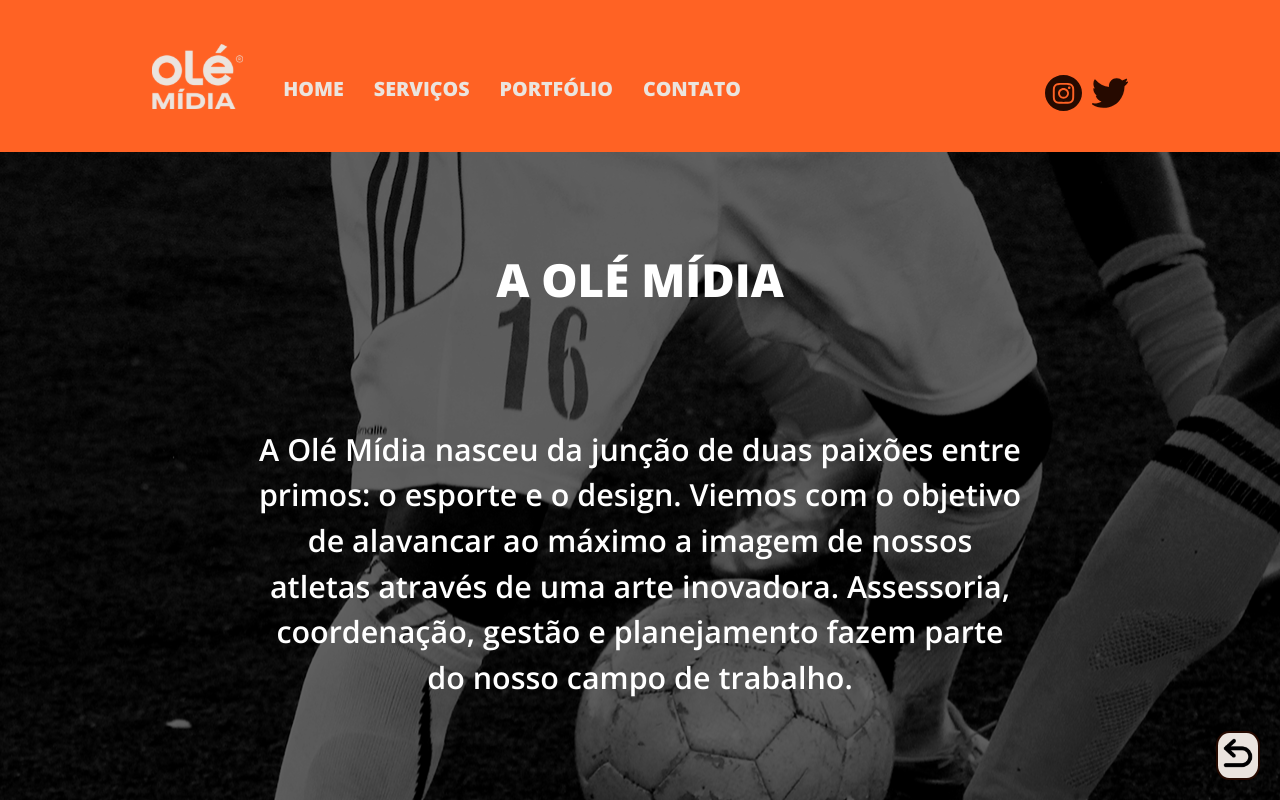
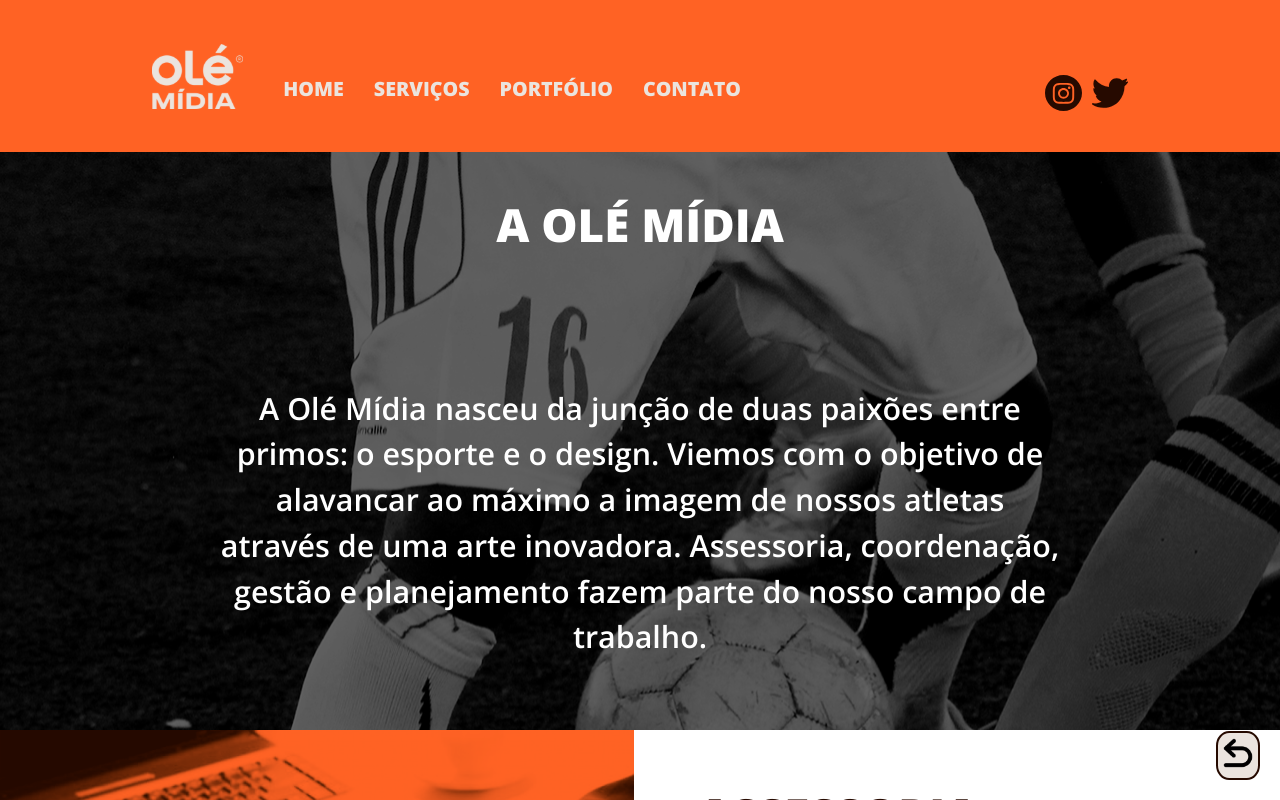
Before and after one commit to DevPBDias/OleMidia-Site, a React (Create React App) app in the folder frontend/: page / in a window 1280 px wide. Shown: the top 800 px of the page. Built offline with nearby package versions, Linux system fonts and the light colour scheme.

Commit message:
fix: css measures

```diff
--- a/frontend/src/css/About.css
+++ b/frontend/src/css/About.css
@@ -2,9 +2,9 @@
     display: flex;
     flex-flow: column;
     width: 100%;
-    height: 81.7vh;
+    height: 100%;
     background: url(../assets/homeBg.svg);
-    padding: 20px;
+    padding: 50px;
 }
 
 .titleHome {
@@ -19,8 +19,9 @@
 
 .textHome {
     margin: auto;
-    margin-inline: 19%;
     margin-top: 5%;
+    padding: 20px;
+    width: 75%;
     font-style: normal;
     font-weight: 600;
     font-size: 2.38vw;
@@ -31,6 +32,7 @@
 @media screen and (min-width: 320px) and (max-width: 414px) {
     .homeContainer {
         height: 600px;
+        padding: 0;
     }
 
     .titleHome {
```
